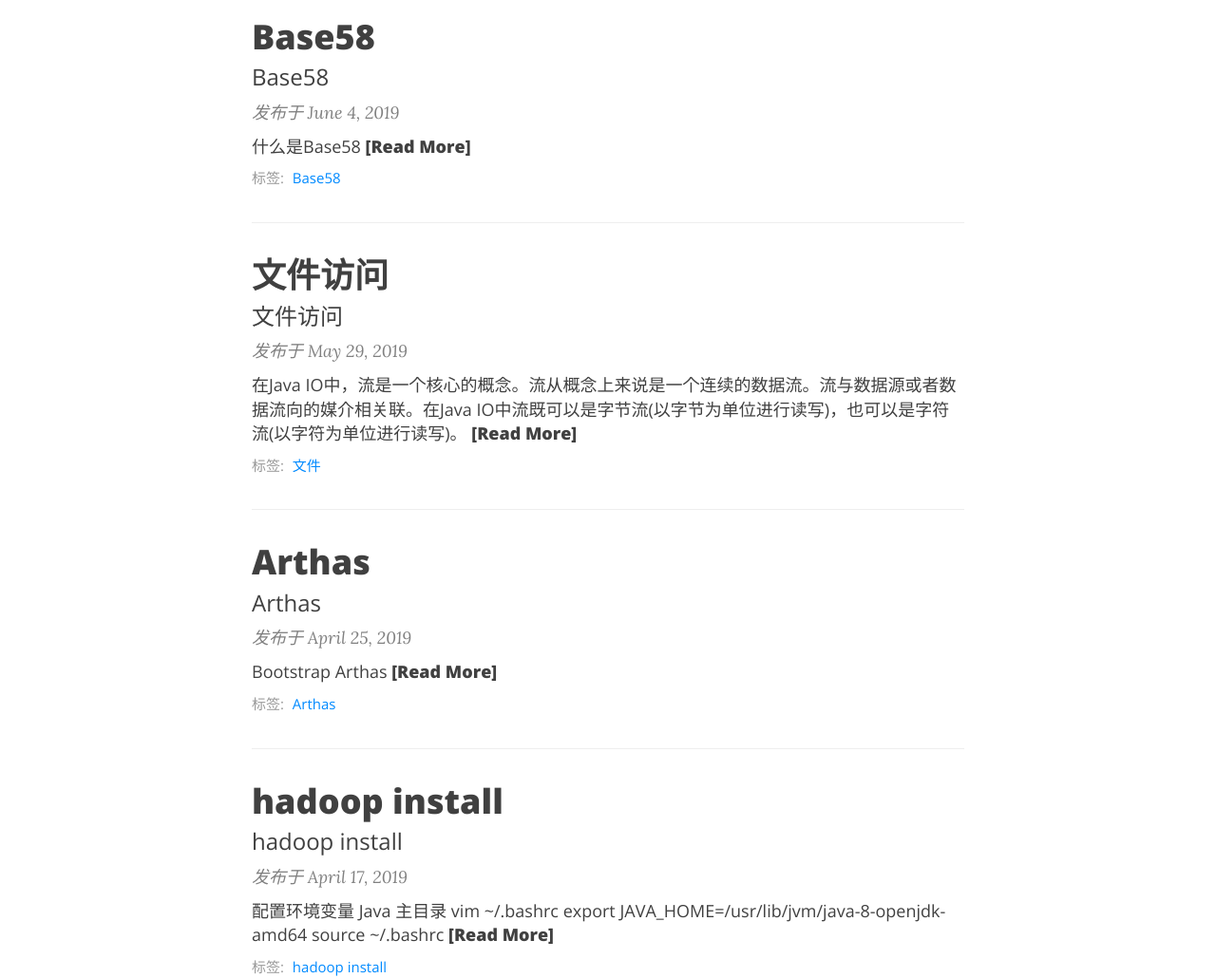
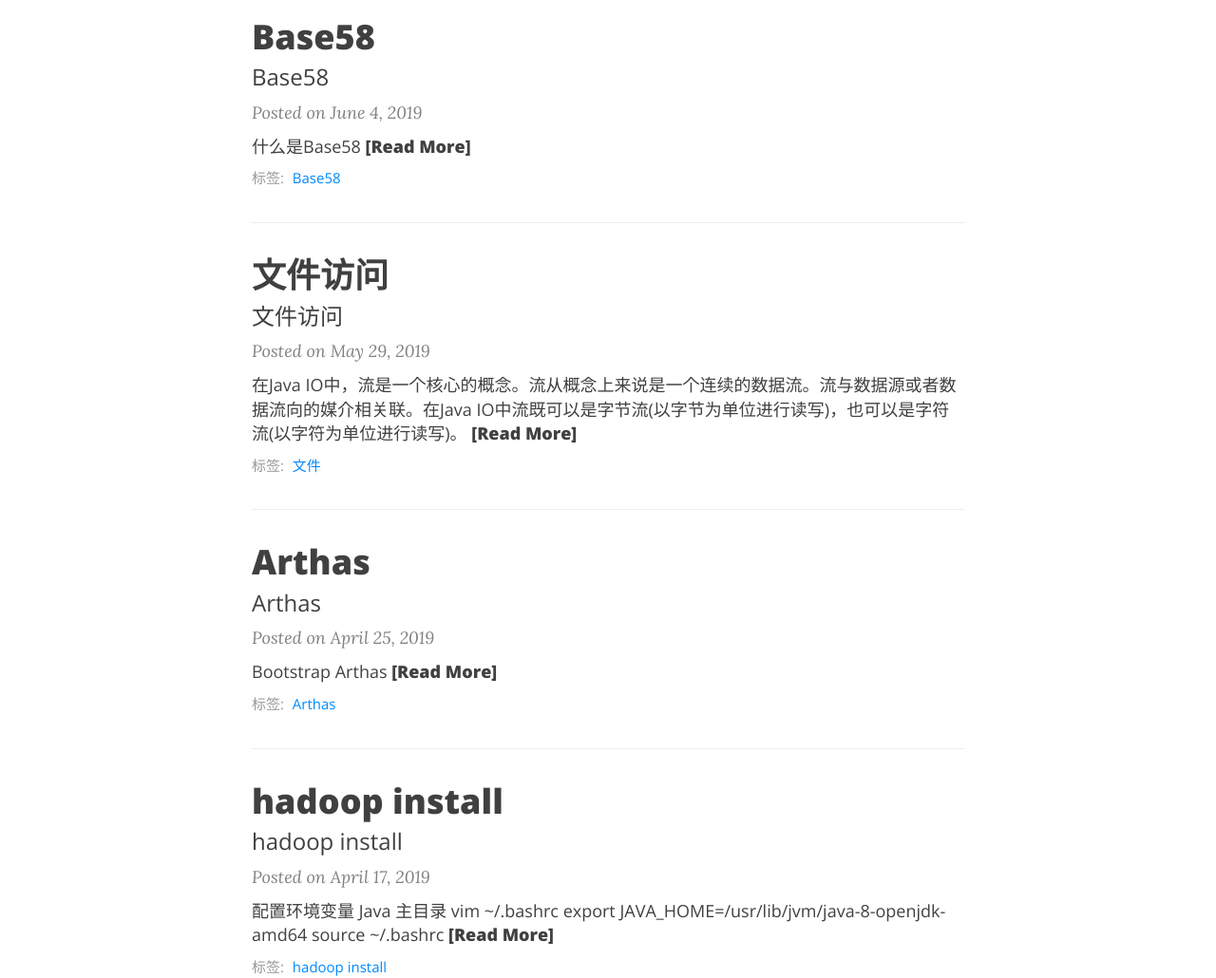
Before and after one commit to loveflycforever/loveflycforever.github.io, a Jekyll site: the page built from index.html, in a window 1280 px wide and 1400 px high, scrolled down 416 px. Shown: the part 153-1183 px from the top of the window at 95% size. Built offline with Jekyll 4.4.1, drawn with Linux system fonts in a browser that asks for light colours; nearby versions of some CDN libraries; the list of posts is cut into pages by our own code; some of the changed text lies outside the part shown.

Commit message:
update: local

```diff
--- a/_includes/header.html
+++ b/_includes/header.html
@@ -36,7 +36,7 @@
 		  {% endif %}
 
 		  {% if include.type == "post" %}
-		  <span class="post-meta">发布于 {{ page.date | date: "%B %-d, %Y" }}</span>
+		  <span class="post-meta">Posted on {{ page.date | date: "%B %-d, %Y" }}</span>
 		  {% endif %}
         </div>
       </div>
@@ -61,7 +61,7 @@
 		  {% endif %}
 
 		  {% if include.type == "post" %}
-		  <span class="post-meta">发布于 {{ page.date | date: "%B %-d, %Y" }}</span>
+		  <span class="post-meta">Posted on {{ page.date | date: "%B %-d, %Y" }}</span>
 		  {% endif %}
         </div>
       </div>
--- a/index.html
+++ b/index.html
@@ -19,7 +19,7 @@
     </a>
 
     <p class="post-meta">
-      发布于 {{ post.date | date: "%B %-d, %Y" }}
+      Posted on {{ post.date | date: "%B %-d, %Y" }}
     </p>
 
     <div class="post-entry-container">
```
